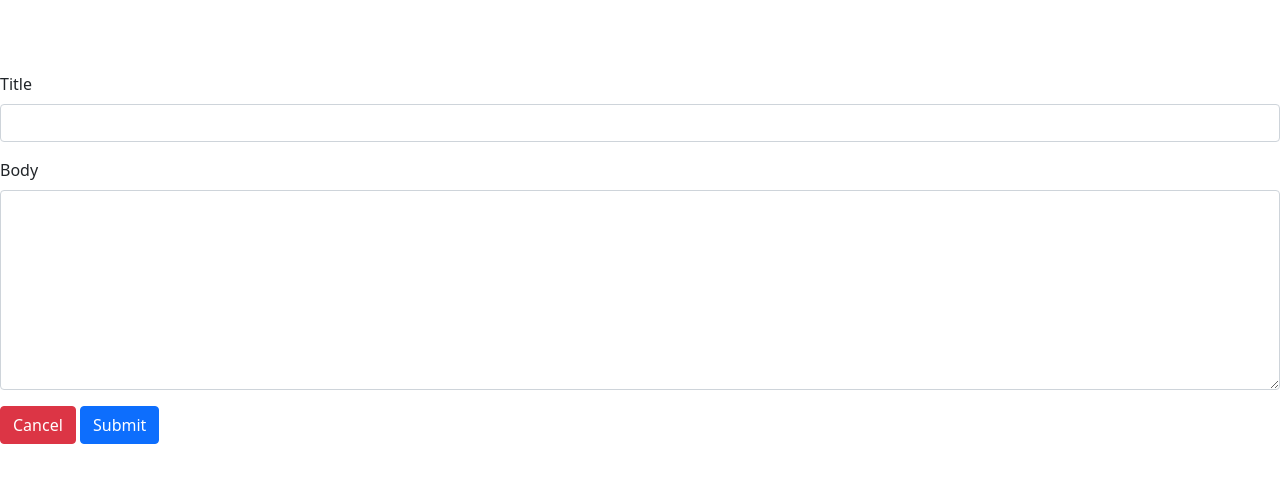
After one commit to jayditch1998/BlogZilla, a Laravel app: template resources/views/admin/edit-post.blade.php in a window 1280 px wide. The commit adds this page. Shown: the top 483 px of the page. Run offline with Laravel 8, Linux system fonts and the light colour scheme; the template is opened without the code that fills it, so the values that code supplies are empty.

Commit message:
crud only

```diff
--- /dev/null
+++ b/resources/views/admin/edit-post.blade.php
@@ -0,0 +1,29 @@
+<!DOCTYPE html>
+<html lang="en">
+<head>
+    <meta charset="UTF-8">
+    <meta http-equiv="X-UA-Compatible" content="IE=edge">
+    <meta name="viewport" content="width=device-width, initial-scale=1.0">
+    <link href="https://cdn.jsdelivr.net/npm/bootstrap@5.0.2/dist/css/bootstrap.min.css" rel="stylesheet">
+    <title>Document</title>
+</head>
+<body>
+<br>
+<br>
+<br>
+<form action="{{route('post-edit-post')}}" method="POST">
+@csrf
+  <div class="mb-3">
+      <input type = "hidden" value="{{$post->id}}" name="id">
+    <label for="exampleInputEmail1" class="form-label">Title</label>
+    <input type="text" name="title" class="form-control" id="exampleInputEmail1" aria-describedby="emailHelp" value="{{$post->title}}">
+  </div>
+  <div class="mb-3">
+    <label for="exampleInputPassword1" class="form-label">Body</label>
+    <textarea type="text" name="body" class="form-control" id="exampleInputPassword1" style="height:200px;">{{$post->body}}</textarea>
+  </div>
+  <button type="button" class="btn btn-danger">Cancel</button>
+  <button type="submit" class="btn btn-primary">Submit</button>
+</form>
+</body>
+</html>
--- a/resources/views/admin/posts.blade.php
+++ b/resources/views/admin/posts.blade.php
@@ -24,7 +24,7 @@
       <th scope="row">{{$post->id}}</th>
       <td>{{$post->title}}</td>
       <td>{{$post->body}}</td>
-      <td><button type="button" class="btn btn-primary btn-sm">Edit</button>
+      <td><a href="{{route('edit-post', $post->id)}}" class="btn btn-primary btn-sm">Edit</a>
       <button type="button" class="btn btn-primary btn-sm">Delete</button></td>
     </tr>
     @endforeach
--- a/routes/web.php
+++ b/routes/web.php
@@ -17,6 +17,8 @@ Route::get('/', function () {
     return view('welcome');
 });
 
-Route::get('/posts', [PostController:: class, 'posts']);
+Route::get('/posts', [PostController:: class, 'posts'])->name('posts');
 Route::get('/add-post', [PostController:: class, 'addPost'])->name('add-post');
 Route::post('/post-add-post', [PostController:: class, 'postAddPost'])->name('post-add-post');
+Route::get('/edit-post/{id}', [PostController:: class, 'editPost'])->name('edit-post');
+Route::post('/post-edit-post', [PostController:: class, 'postUpdatePost'])->name('post-edit-post');
```
Also changed, not shown: app/Http/Controllers/admin/PostController.php (+30 -1 lines).
